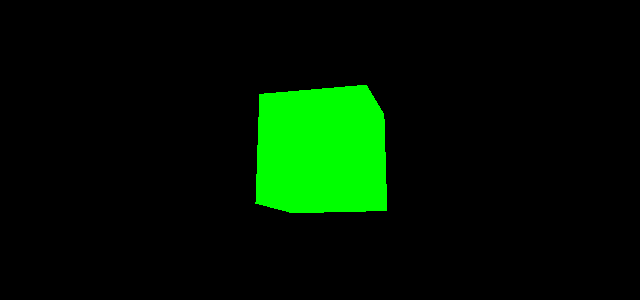
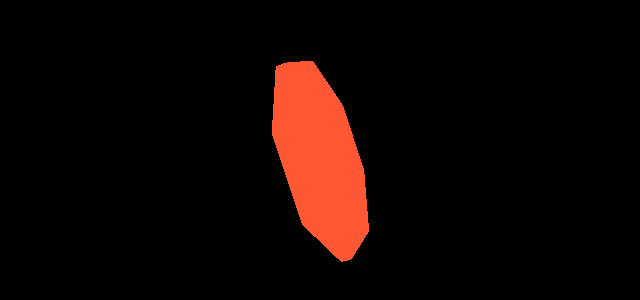
Before and after one commit to jackfurmanek/jackfurmanek.github.io, a plain HTML site: page apps/golden-record.html in a window 1280 px wide. Shown: the part 280-580 px from the top of the page, without its empty margins (314-954 px from the left). Drawn offline with nearby package versions, Linux system fonts and the light colour scheme.

Commit message:
Changed cube color from green to orange

```diff
--- a/apps/golden-record.html
+++ b/apps/golden-record.html
@@ -17,8 +17,8 @@
 			renderer.setSize( window.innerWidth, window.innerHeight );
 			document.body.appendChild( renderer.domElement );
 
-			const geometry = new THREE.BoxGeometry( 1, 1, 1 );
-			const material = new THREE.MeshBasicMaterial( { color: 0x00ff00 } );
+			const geometry = new THREE.CylinderGeometry( 1, 1, 0.1, 8 );
+			const material = new THREE.MeshBasicMaterial( { color: 0xFF5733 } );
 			const cube = new THREE.Mesh( geometry, material );
 			scene.add( cube );
 
@@ -30,7 +30,8 @@
 				requestAnimationFrame( animate );
 
 				cube.rotation.x += 0.02;
-				cube.rotation.y += 0.02;
+				cube.rotation.y += 0.03;
+                cube.rotation.z += 0.015;
 
                 sinY += 0.01;
                 cube.position.y = Math.sin(4 * sinY) / 1.5;
```
